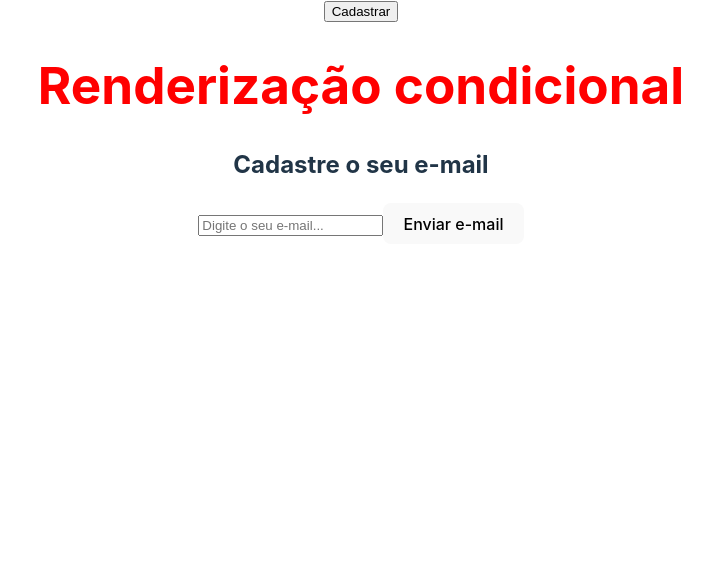
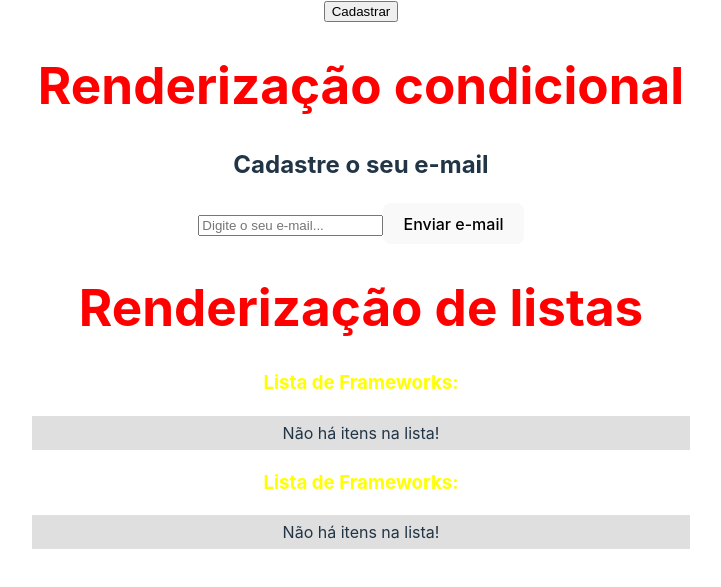
Before and after one commit to MatheusTDjamdjian/learning-react, a React app in the folder content/video-02/first-project/: page / in a window 1280 px wide. Shown: the part 2022-2609 px from the top of the page, without its empty margins (279-1000 px from the left). Built offline with nearby package versions, Linux system fonts and the light colour scheme; the HTML template or start-up script is replaced by a standard one.

Commit message:
list rendering

```diff
--- a/content/video-02/first-project/package.json
+++ b/content/video-02/first-project/package.json
@@ -10,6 +10,7 @@
     "preview": "vite preview"
   },
   "dependencies": {
+    "@babel/preset-react": "^7.24.7",
     "react": "^18.3.1",
     "react-dom": "^18.3.1"
   },
--- a/content/video-02/first-project/src/App.jsx
+++ b/content/video-02/first-project/src/App.jsx
@@ -9,6 +9,7 @@
 import Evento from './components/Evento'
 import Form from './components/Form'
 import Condicional from './components/Condicional'
+import ListRender from './components/ListRender'
 
 function App() {
   const [count, setCount] = useState(0)
@@ -16,6 +17,8 @@
   const name = 'Matheus'
 
   const newName = name.toUpperCase()
+
+  const meusItens = ['React', 'Angular', 'JavaScript']
 
   function sum(a, b) {
     return a + b
@@ -52,6 +55,11 @@
         <h1>Renderização condicional</h1>
         <Condicional/>
       </div>
+      <div>
+        <h1>Renderização de listas</h1>
+        <ListRender itens={meusItens}/>
+        <ListRender itens={[]}/>
+      </div>
     </>
   )
 }
--- /dev/null
+++ b/content/video-02/first-project/src/components/ListRender.jsx
@@ -0,0 +1,15 @@
+function ListRender({ itens }) {
+    return (
+        <>
+          <h3>Lista de Frameworks:</h3>
+            {itens.lenght > 0 ? (
+                itens.map((item, index) => (
+                <p key={index}>{item}</p>
+            ))) : (
+              <p>Não há itens na lista!</p>
+            )}
+        </>
+    )
+}
+
+export default ListRender
```
Also changed, not shown: 1 other file (tests, documents, lock files or other folders).
